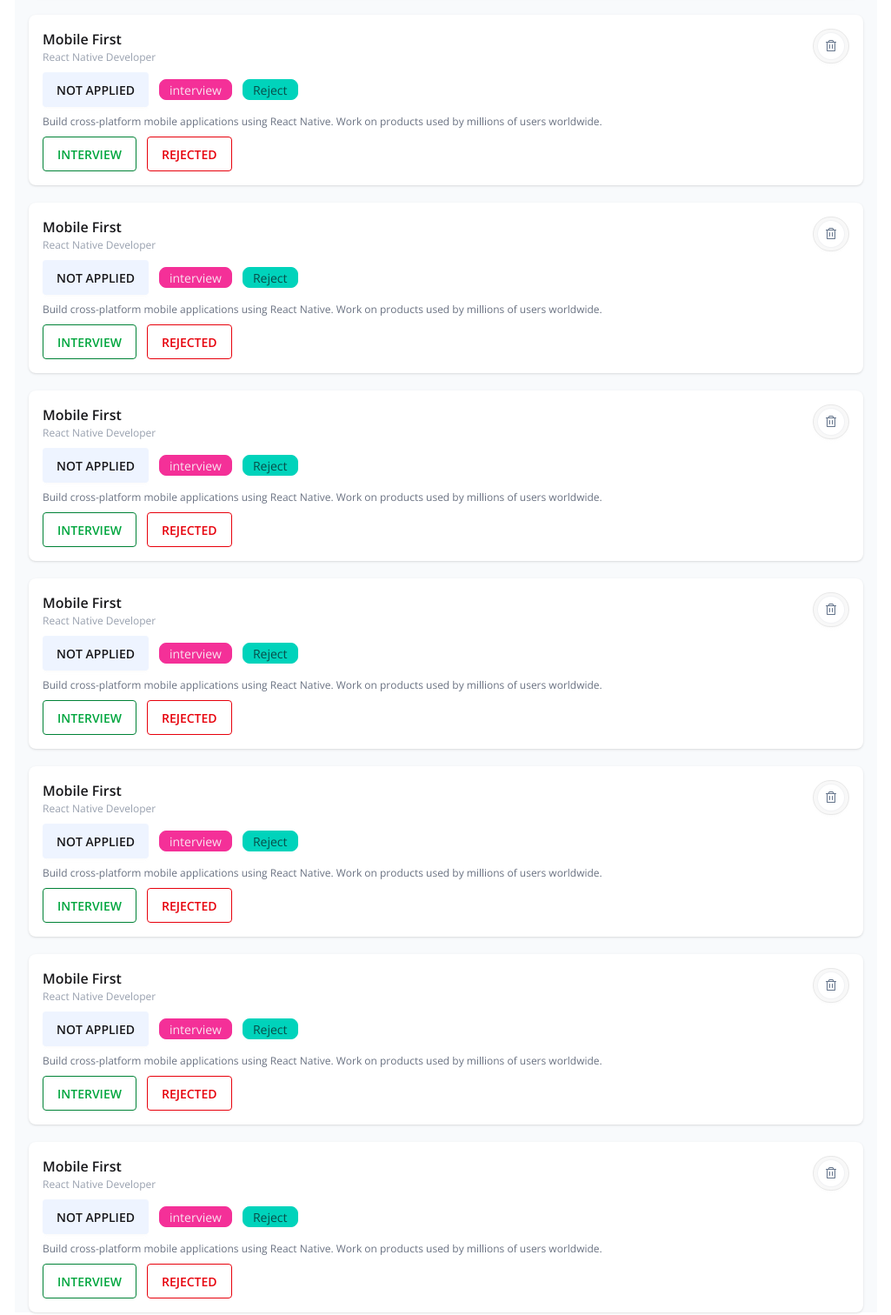
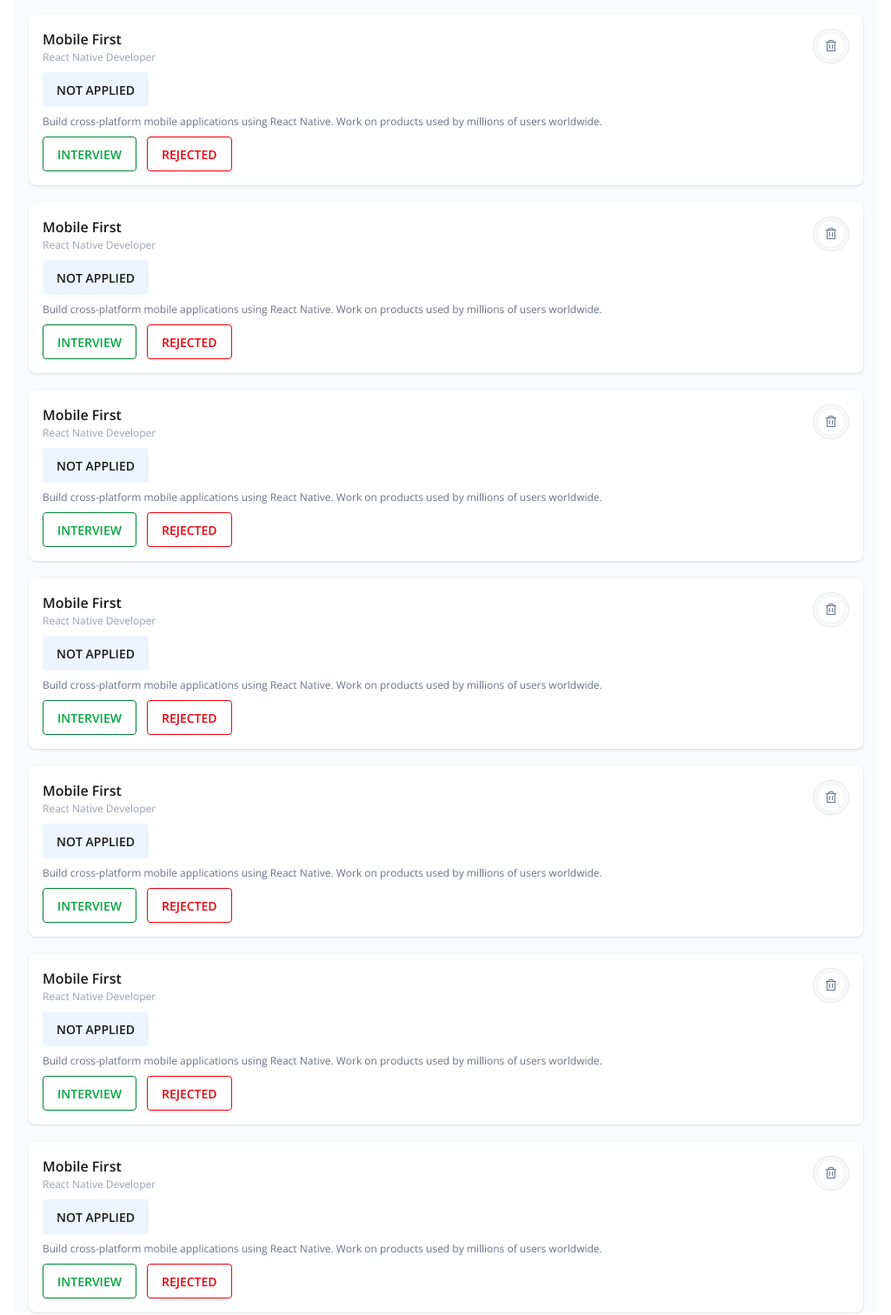
Before and after one commit to areenatanim/ASSIGEMENT-4, a plain HTML site: page index.html in a window 1280 px wide. Shown: the part 521-2033 px from the top of the page at 87% size, without its empty margins (127-1152 px from the left). Drawn offline with nearby package versions, Linux system fonts and the light colour scheme.

Commit message:
some changes added

```diff
--- a/index.html
+++ b/index.html
@@ -170,8 +170,8 @@
 
                                                 <div class=" card-actions flex items-center gap-3">
                                                         <button class="btn bg-[#EEF4FF] border-[0]">NOT APPLIED</button>
-                                                        <div class="badge badge-secondary">interview</div>
-                                                        <div class="badge badge-accent">Reject</div>
+                                                        <div class="badge badge-secondary hidden">interview</div>
+                                                        <div class="badge badge-accent hidden">Reject</div>
                                                 </div>
                                                 <p class="text-gray-500 text-[12px]">
                                                         Build cross-platform mobile applications using React Native.
@@ -204,8 +204,8 @@
 
                                                 <div class=" card-actions flex items-center gap-3">
                                                         <button class="btn bg-[#EEF4FF] border-[0]">NOT APPLIED</button>
-                                                        <div class="badge badge-secondary">interview</div>
-                                                        <div class="badge badge-accent">Reject</div>
+                                                        <div class="badge badge-secondary hidden">interview</div>
+                                                        <div class="badge badge-accent hidden">Reject</div>
                                                 </div>
                                                 <p class="text-gray-500 text-[12px]">
                                                         Build cross-platform mobile applications using React Native.
@@ -238,8 +238,8 @@
 
                                                 <div class=" card-actions flex items-center gap-3">
                                                         <button class="btn bg-[#EEF4FF] border-[0]">NOT APPLIED</button>
-                                                        <div class="badge badge-secondary">interview</div>
-                                                        <div class="badge badge-accent">Reject</div>
+                                                        <div class="badge badge-secondary hidden">interview</div>
+                                                        <div class="badge badge-accent hidden">Reject</div>
 
                                                 </div>
                                                 <p class="text-gray-500 text-[12px]">
@@ -273,8 +273,8 @@
 
                                                 <div class=" card-actions flex items-center gap-3">
                                                         <button class="btn bg-[#EEF4FF] border-[0]">NOT APPLIED</button>
-                                                        <div class="badge badge-secondary">interview</div>
-                                                        <div class="badge badge-accent">Reject</div>
+                                                        <div class="badge badge-secondary hidden">interview</div>
+                                                        <div class="badge badge-accent hidden">Reject</div>
                                                 </div>
                                                 <p class="text-gray-500 text-[12px]">
                                                         Build cross-platform mobile applications using React Native.
@@ -307,8 +307,8 @@
 
                                                 <div class=" card-actions flex items-center gap-3">
                                                         <button class="btn bg-[#EEF4FF] border-[0]">NOT APPLIED</button>
-                                                        <div class="badge badge-secondary">interview</div>
-                                                        <div class="badge badge-accent">Reject</div>
+                                                        <div class="badge badge-secondary hidden">interview</div>
+                                                        <div class="badge badge-accent hidden">Reject</div>
                                                 </div>
                                                 <p class="text-gray-500 text-[12px]">
                                                         Build cross-platform mobile applications using React Native.
@@ -341,8 +341,8 @@
 
                                                 <div class=" card-actions flex items-center gap-3">
                                                         <button class="btn bg-[#EEF4FF] border-[0]">NOT APPLIED</button>
-                                                        <div class="badge badge-secondary">interview</div>
-                                                        <div class="badge badge-accent">Reject</div>
+                                                        <div class="badge badge-secondary hidden">interview</div>
+                                                        <div class="badge badge-accent hidden">Reject</div>
                                                 </div>
                                                 <p class="text-gray-500 text-[12px]">
                                                         Build cross-platform mobile applications using React Native.
@@ -375,8 +375,8 @@
 
                                                 <div class=" card-actions flex items-center gap-3">
                                                         <button class="btn bg-[#EEF4FF] border-[0]">NOT APPLIED</button>
-                                                        <div class="badge badge-secondary">interview</div>
-                                                        <div class="badge badge-accent">Reject</div>
+                                                        <div class="badge badge-secondary hidden">interview</div>
+                                                        <div class="badge badge-accent hidden">Reject</div>
                                                 </div>
                                                 <p class="text-gray-500 text-[12px]">
                                                         Build cross-platform mobile applications using React Native.
--- a/js/remove.js
+++ b/js/remove.js
@@ -25,10 +25,8 @@ function removeCard(jobId) {
         }
 }
 
-document.addEventListener('DOMContentLoaded', function () {
-        // You can add delete buttons to each card like this:
-        // <button onclick="removeCard(1)" class="btn btn-xs btn-error ml-auto">Delete</button>
-});
+
+
 
 // Export global function
 window.removeCard = removeCard;
--- a/js/toggle.js
+++ b/js/toggle.js
@@ -1,22 +1,22 @@
 // showOnly function for toggle
 
 
-function showOnly(id) {
-        const interview = document.getElementById("interview");
-        const reject = document.getElementById("reject");
-        const cardSection = document.getElementById("card-section");
+// function showOnly(id) {
+//         const interview = document.getElementById("interview");
+//         const reject = document.getElementById("reject");
+//         const cardSection = document.getElementById("card-section");
 
-        interview.classList.add("hidden");
-        reject.classList.add("hidden");
-        cardSection.classList.add("hidden")
+//         interview.classList.add("hidden");
+//         reject.classList.add("hidden");
+//         cardSection.classList.add("hidden")
 
 
-        const selected = document.getElementById(id);
-        selected.classList.remove("hidden");
+//         const selected = document.getElementById(id);
+//         selected.classList.remove("hidden");
 
 
 
-}
+// }
 
 
 
@@ -45,7 +45,7 @@ function showOnly(sectionId) {
                         if (sectionId === 'card-section') {
                                 btn.classList.add('hover:bg-blue-400');
                         } else if (sectionId === 'interview') {
-                                btn.classList.add('hover:bg-green-400', 'btn-secondary');
+                                btn.classList.add('hover:bg-green-600', 'btn-secondary');
                         } else if (sectionId === 'reject') {
                                 btn.classList.add('hover:bg-red-500', 'btn-accent');
                         }
```
